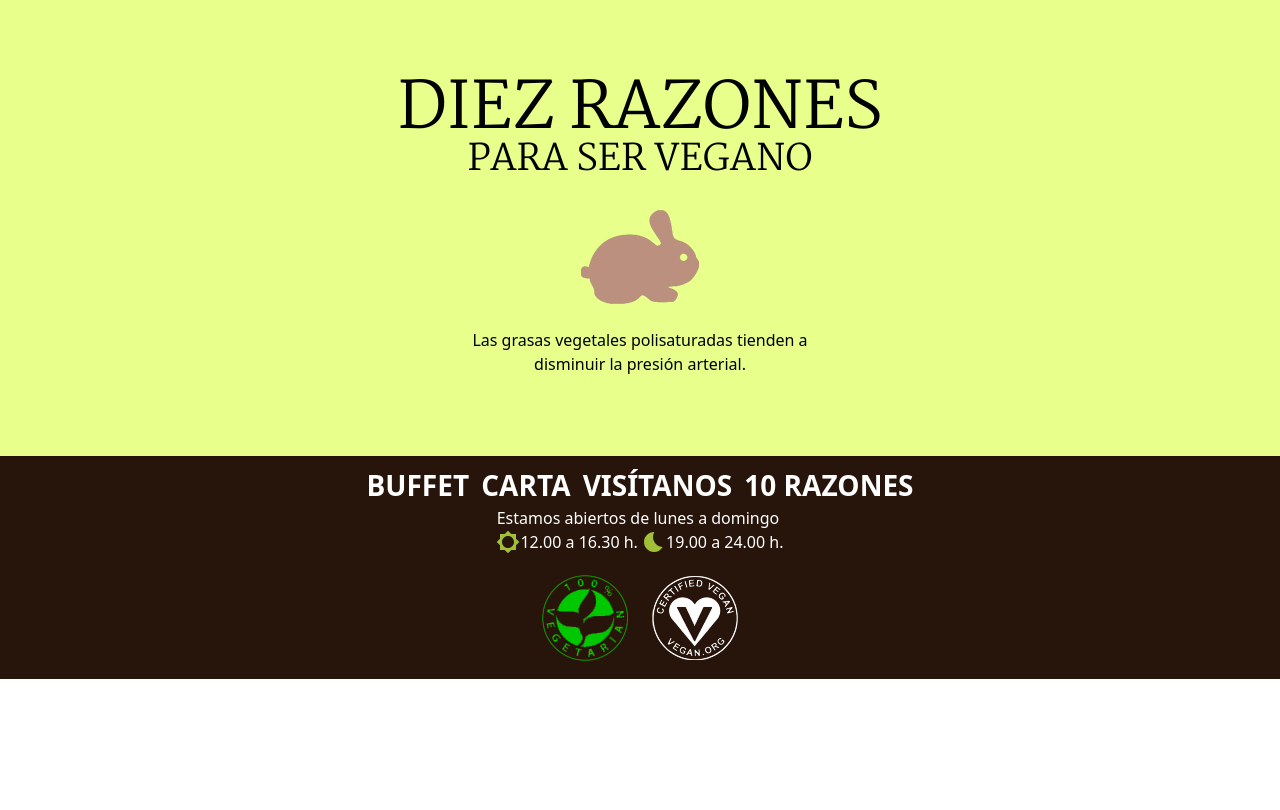
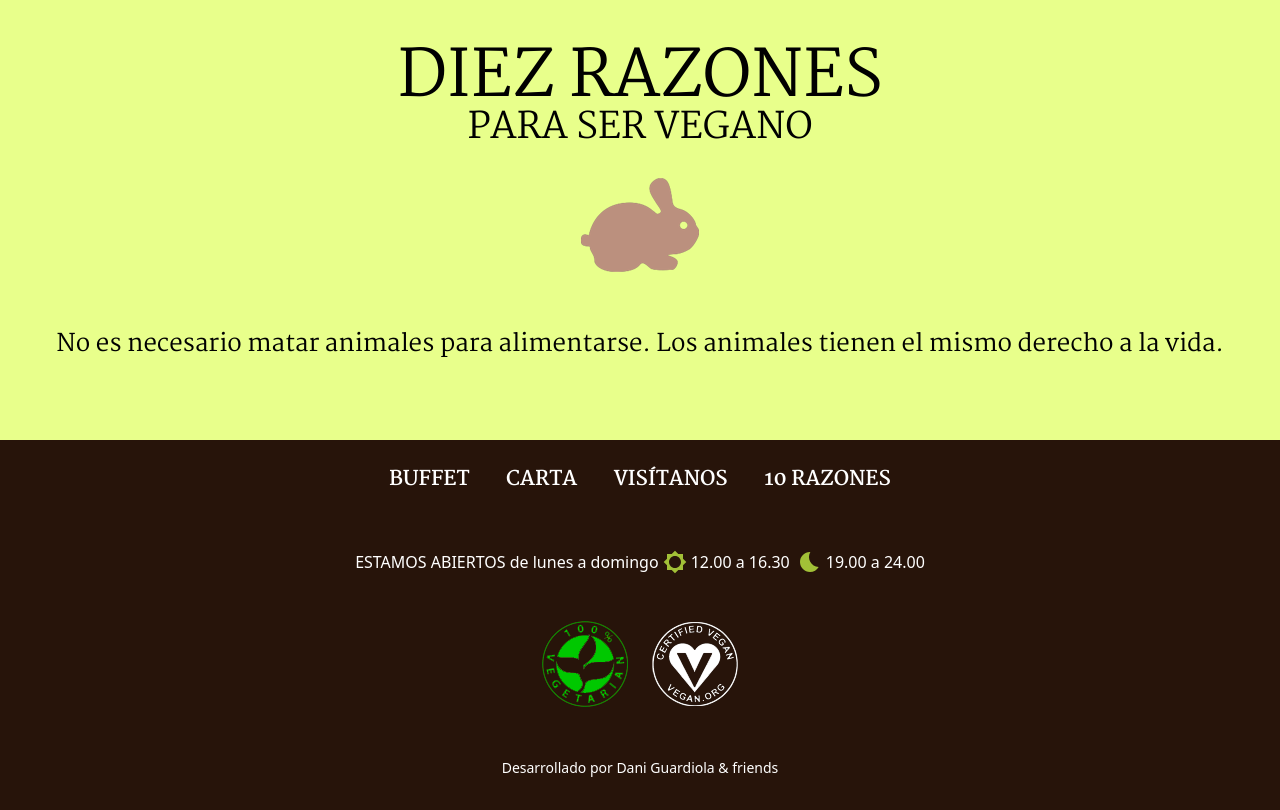
Before and after one commit to DaniGuardiola/shishang-web, a website: page src/index.html in a window 1280 px wide. Shown: the part 3459-4269 px from the top of the page. Before the commit the page ends 4138 px from the top, so only its background shows below. Drawn offline with nearby package versions, Linux system fonts and the light colour scheme; files that its build step writes are made by us from their sources.

Commit message:
c'est finite

```diff
--- a/src/index.html
+++ b/src/index.html
@@ -234,8 +234,8 @@
     </div>
   </section>
 
-  <section id="reasons" class="h-500px p-16 text-center bg-light-yellow">
-    <div class="py-4 mx-auto">
+  <section id="reasons" class="p-8 text-center bg-light-yellow">
+    <div class="py-4 mx-auto container">
       <p class="text-5xl leading-none sm:text-6xl font-martel">
         DIEZ RAZONES
       </p>
@@ -245,53 +245,46 @@
       <div class="mt-8">
         <img src="./resources/conejo.png" class="mx-auto" />
       </div>
-      <div class="mx-auto w-96 mt-6">
-        <div id="reason" class="whitespace-pre-line"></div>
+      <div class="flex h-80 sm:h-40 md:h-32 lg:h-24 items-center justify-center mt-6 mx-auto">
+        <div id="reason" class="transition-opacity duration-1000 text-xl sm:text-2xl font-martel whitespace-pre-line">
+        </div>
       </div>
+    </div>
   </section>
 
   <footer class="footer-info text-center text-white bg-dark-brown">
-    <nav class="pt-2 space-x-2">
-      <div class="footer-menu inline-block">
-        <a href="#buffet">BUFFET</a>
-      </div>
-      <div class="footer-menu inline-block"><a href="#menu">CARTA</a></div>
-      <div class="footer-menu inline-block">
-        <a href="#location">VISÍTANOS</a>
-      </div>
-      <div class="footer-menu inline-block">
-        <a href="#reasons">10 RAZONES</a>
-      </div>
+    <nav class="flex flex-col p-8 text-xl text-center sm:p-6 sm:block font-martel font-bold">
+      <a class="hover:underline" href="#buffet">BUFFET</a>
+      <a class="mt-8 sm:mt-0 sm:ml-8 hover:underline" href="#menu">CARTA</a>
+      <a class="my-8 sm:my-0 sm:mx-8 hover:underline" href="#location">VISÍTANOS</a>
+      <a class="hover:underline" href="#reasons">10 RAZONES</a>
     </nav>
-    <p class="lg:pr-1">Estamos abiertos de lunes a domingo</p>
-    <div class="sm:flex-col justify-center mx-auto">
-      <!--sun icon-->
-      <div class="inline-flex">
-        <svg class="flex-shrink-0 fill-current w-6 text-green" xmlns="http://www.w3.org/2000/svg" viewBox="0 0 24 24"
-          fill="#fff">
-          <path d="M0 0h24v24H0z" fill="none"></path>
+    <div class="justify-center py-8 mx-auto sm:flex items-center text-center">
+      ESTAMOS ABIERTOS de lunes a domingo
+      <div class="flex justify-center">
+        <!-- sun icon -->
+        <svg class="flex-shrink-0 w-6 mx-1 fill-current text-green" xmlns="http://www.w3.org/2000/svg"
+          viewBox="0 0 24 24" fill="#fff">
+          <path d="M0 0h24v24H0z" fill="none" />
           <path
-            d="M20 15.31L23.31 12 20 8.69V4h-4.69L12 .69 8.69 4H4v4.69L.69 12 4 15.31V20h4.69L12 23.31 15.31 20H20v-4.69zM12 18c-3.31 0-6-2.69-6-6s2.69-6 6-6 6 2.69 6 6-2.69 6-6 6z">
-          </path>
+            d="M20 15.31L23.31 12 20 8.69V4h-4.69L12 .69 8.69 4H4v4.69L.69 12 4 15.31V20h4.69L12 23.31 15.31 20H20v-4.69zM12 18c-3.31 0-6-2.69-6-6s2.69-6 6-6 6 2.69 6 6-2.69 6-6 6z" />
         </svg>
-        <div>
-          12.00 a 16.30 h.
-        </div>
-      </div>
-      <div class="inline-flex">
+        12.00 a 16.30
         <!-- moon icon -->
-        <svg class="flex-shrink-0 fill-current w-6 text-green" xmlns="http://www.w3.org/2000/svg" viewBox="0 0 24 24"
-          fill="#fff">
+        <svg class="flex-shrink-0 w-6 ml-2 mr-1 fill-current text-green" xmlns="http://www.w3.org/2000/svg"
+          viewBox="0 0 24 24" fill="#fff">
           <path fill="none" d="M0 0h24v24H0z" />
           <path
             d="M12.34 2.02C6.59 1.82 2 6.42 2 12c0 5.52 4.48 10 10 10 3.71 0 6.93-2.02 8.66-5.02-7.51-.25-12.09-8.43-8.32-14.96z" />
         </svg>
-        <div>
-          19.00 a 24.00 h.
-        </div>
+        19.00 a 24.00
       </div>
     </div>
     <img src="resources/certificados.png" class="mx-auto py-3" />
+    <p class="text-sm hover:underline py-8"><a href="https://github.com/DaniGuardiola/shishang-web"
+        target="_blank">Desarrollado por
+        Dani
+        Guardiola & friends</a></p>
   </footer>
 
   <script src="script.js"></script>
--- a/src/script.js
+++ b/src/script.js
@@ -3,7 +3,7 @@
   // ----
 
   const REASONS = [
-    'No es necesario matar animales para alimentarse.Los animales tienen el mismo derecho a la vida.',
+    'No es necesario matar animales para alimentarse. Los animales tienen el mismo derecho a la vida.',
     'Las dietas de bajo contenido graso previenen las enfermedades cardiacas.',
     'Las grasas vegetales polisaturadas tienden a disminuir la presión arterial.',
     'La alimentación vegana o vegetariana facilita la expulsión de los residuos alimenticios y la eliminación de toxinas, previniendo así el cáncer de colon.',
@@ -412,17 +412,24 @@
   let counter = 0
   let currentReason = document.getElementById('reason')
 
-  function change () {
-    currentReason.textContent = REASONS[counter]
-    counter++
-    if (counter >= REASONS.length) {
-      counter = 0
-    }
+  function change (first) {
+    if (!first) currentReason.classList.add('opacity-0')
+    setTimeout(
+      function () {
+        currentReason.textContent = REASONS[counter]
+        counter++
+        if (counter >= REASONS.length) {
+          counter = 0
+        }
+        currentReason.classList.remove('opacity-0')
+      },
+      first ? 0 : 1000
+    )
   }
 
   function startReasons () {
-    change()
-    setInterval(change, 2500)
+    change(true)
+    setInterval(change, 6000)
   }
 
   // initialization
--- a/tailwind.config.js
+++ b/tailwind.config.js
@@ -23,6 +23,8 @@ module.exports = {
         xs: '350px'
       },
       spacing: {
+        '72': '18rem',
+        '80': '20rem',
         '96': '24rem'
       }
     }
```
